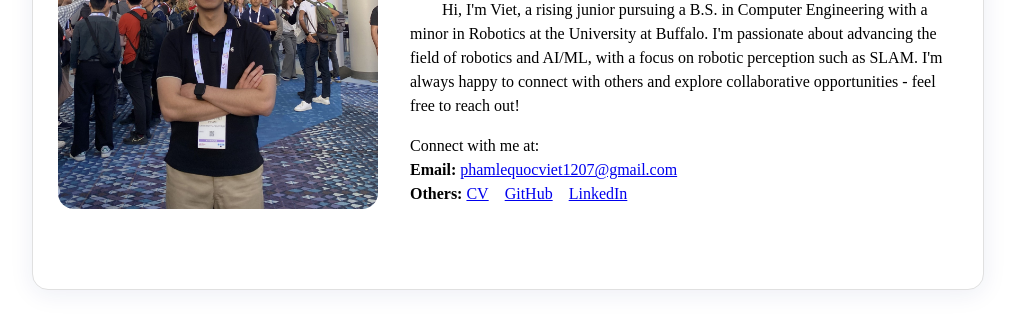
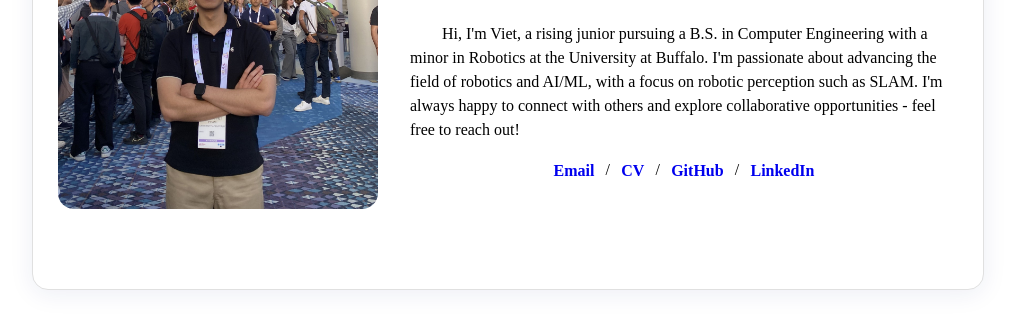
Before and after one commit to quocviet1207/quocviet1207.github.io, a plain HTML site: page index.html in a window 1280 px wide. Shown: the part 289-618 px from the top of the page, without its empty margins (132-1147 px from the left). Drawn offline with Linux system fonts and the light colour scheme.

Commit message:
Update README.md

```diff
--- a/css/style.css
+++ b/css/style.css
@@ -75,10 +75,17 @@ html, body, div, p, h1, h2, h3, h4, h5, h6, span, a, nav, section, footer {
   margin: 2em auto 0 auto;
 }
 .personal-info {
-  max-width: 420px;
-  word-break: break-word;
-  text-align: left;
-  align-items: flex;
+  display: flex;
+  justify-content: center;
+  align-items: center;
+  gap: 0.7em;
+  text-align: center;
+  flex-wrap: wrap;
+}
+.personal-info a,
+.personal-info strong {
+  vertical-align: middle;
+  display: inline-block;
 }
 .intro,
 .personal-info {
--- a/index.html
+++ b/index.html
@@ -21,12 +21,10 @@
         <h1>Le Quoc Viet Pham</h1>
         <p style="text-indent: 2em;">Hi, I'm Viet, a rising junior pursuing a B.S. in Computer Engineering with a minor in Robotics at the University at Buffalo. I'm passionate about advancing the field of robotics and AI/ML, with a focus on robotic perception such as SLAM. I'm always happy to connect with others and explore collaborative opportunities - feel free to reach out!</p>
         <div class="personal-info">
-          <span>Connect with me at:</span><br>
-          <strong>Email:</strong> <a href="mailto:phamlequocviet1207@gmail.com">phamlequocviet1207@gmail.com</a><br>
-          <strong>Others:</strong>
-          <a href="assets/Resume_Le_Quoc_Viet_Pham_Robotics.pdf" target="_blank" rel="noopener">CV</a>&nbsp;&nbsp;&nbsp;
-          <a href="https://github.com/quocviet1207">GitHub</a>&nbsp;&nbsp;&nbsp;
-          <a href="https://www.linkedin.com/in/le-quoc-viet-pham/">LinkedIn</a>
+          <a href="mailto:phamlequocviet1207@gmail.com"><strong>Email</strong></a> /
+          <a href="assets/Resume_Le_Quoc_Viet_Pham_Robotics.pdf" target="_blank" rel="noopener"><strong>CV</strong></a> /
+          <a href="https://github.com/quocviet1207"><strong>GitHub</strong></a> /
+          <a href="https://www.linkedin.com/in/le-quoc-viet-pham/"><strong>LinkedIn</strong></a>
         </div>
       </div>
     </div>
```
Also changed, not shown: pages/projects.html (+16 -0 lines).
